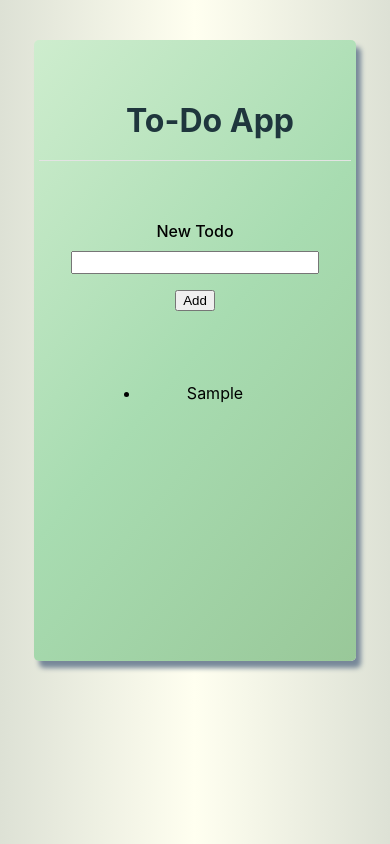
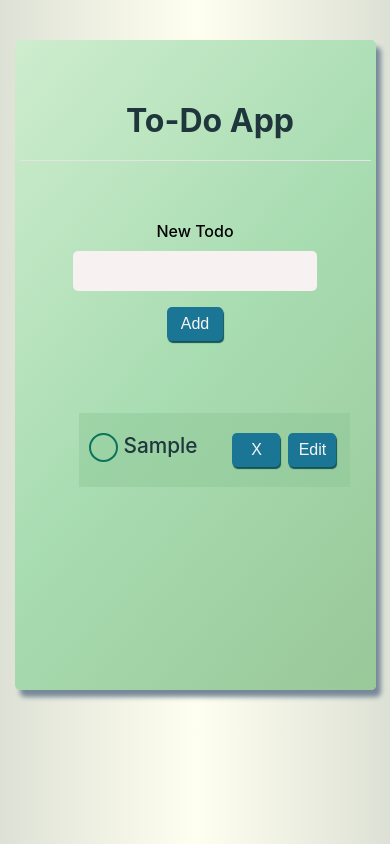
Before and after one commit to dseda/react-todo-app, a React (Create React App) app: page / in a window 390 px wide. Both pictures are taken after typing "Sample" into the empty fields and a click on the button "Add". Built offline with nearby package versions, Linux system fonts and the light colour scheme.

Commit message:
implement useState and useEffect hooks

```diff
--- a/src/App.js
+++ b/src/App.js
@@ -1,9 +1,9 @@
 import "./App.css";
-import Todos from "./Components/Todos/Todos";
+import TodoList from "./Components/TodoList/TodoList";
 function App() {
   return (
     <div className="App">
-      <Todos />
+      <TodoList />
     </div>
   );
 }
--- a/src/Components/NewTodoForm/NewTodoForm.js
+++ b/src/Components/NewTodoForm/NewTodoForm.js
@@ -3,7 +3,7 @@ import { v4 as uuid } from "uuid";
 import "./NewTodoForm.css";
 
 function NewTodoForm({ addTodo, todos }) {
-  const [todo, setTask] = useState({ task: "", id: "", done: false });
+  const [todo, setTask] = useState({ task: "", id: "", isDone: false });
 
   const handleInputChange = (e) => {
     setTask({ task: e.target.value });
@@ -11,11 +11,11 @@ function NewTodoForm({ addTodo, todos }) {
 
   const handleFormSubmit = (e) => {
     e.preventDefault();
-    if (todo.task != "") {
+    if (todo.task !== "") {
       let newTodo = {
         task: todo.task,
         id: uuid(),
-        done: false,
+        isDone: false,
       };
       addTodo([...todos, newTodo]);
       setTask({ task: "" });
--- a/src/Components/Todo/Todo.css
+++ b/src/Components/Todo/Todo.css
@@ -1,12 +1,10 @@
 .Todo {
-  width: 100%;
+  width: 80%;
   display: flex;
   margin: 5px auto;
   padding: 30px 25px;
   background-color: #8bc69472;
-  justify-content: space-around;
-  /* border-bottom: 1px rgb(223, 213, 213) solid; */
-  width: 50%;
+  justify-content: space-evenly;
   color: #1f363d;
   min-width: fit-content;
 }
@@ -35,7 +33,9 @@
 }
 li {
   margin: 0 5px;
-  width: 150px;
+  width: 200px;
+  overflow: auto;
+  height: auto;
   text-align: left;
   list-style: none;
   align-self: flex-start;
--- a/src/Components/Todo/Todo.js
+++ b/src/Components/Todo/Todo.js
@@ -1,14 +1,65 @@
-import { useState } from "react";
+import { useState, useEffect } from "react";
 import "./Todo.css";
-function Todo() {
-  const [todo, setTodo] = useState({ task: "", id: "", done: false });
 
+function Todo({ todo, update, remove, toggleTodo }) {
+  const [to_do, setTodo] = useState({
+    isEditting: false,
+    newTask: todo.task,
+    progress: todo.isDone,
+  });
+  const handleRemove = (e) => {
+    remove(todo.id);
+  };
+  const handleChange = (e) => {
+    setTodo({ newTask: e.target.value, isEditting: true });
+  };
+  const toggleForm = (e) => {
+    setTodo({ isEditting: !to_do.isEditting });
+  };
+  const handleUpdate = (e) => {
+    e.preventDefault();
+    update(todo.id, to_do.newTask);
+    setTodo({ isEditting: false });
+  };
+  const handleTodoProgress = () => {
+    toggleTodo(todo.id);
+    setTodo({ progress: todo.isDone });
+  };
+  useEffect(() => {
+    console.log(todo);
+  }, [todo]);
   return (
     <div className="Todo-Container">
-      <div className="Todo">
-        <div className={"NotDone"}></div>
-        <li key={todo.id}>{todo.task}</li>
-      </div>
+      {!to_do.isEditting ? (
+        <div className="Todo">
+          <div
+            className={`NotDone ${to_do.progress ? "Done" : ""}`}
+            onClick={handleTodoProgress}
+          ></div>
+          <li key={todo.id}>{todo.task}</li>
+          <div className="Buttons">
+            <button id="Delete" onClick={handleRemove}>
+              X
+            </button>
+
+            <button onClick={toggleForm} disabled={to_do.isEditting}>
+              Edit
+            </button>
+          </div>
+        </div>
+      ) : (
+        <div className="Edit-Form-Container">
+          <form id="Edit-Todo-Form" onSubmit={handleUpdate}>
+            <input
+              type="text"
+              name="task"
+              value={to_do.newTask}
+              onChange={handleChange}
+            />
+            <button>Save</button>
+          </form>
+        </div>
+      )}
     </div>
   );
 }
--- a/src/Components/TodoList/TodoList.css
+++ b/src/Components/TodoList/TodoList.css
@@ -1,18 +1,34 @@
+.Todos {
+  width: 50%;
+  margin: 40px auto;
+  padding: 20px 5px;
+  min-height: 50vh;
+  border-radius: 5px;
+  box-shadow: 5px 7px 5px lightslategray;
+  background: linear-gradient(130deg, #ceedce, #a8dcb1, #99c899);
+}
+.Todos h1 {
+  text-align: center;
+  padding: 20px 20px 20px 50px;
+  margin-bottom: 30px;
+  border-bottom: 1px solid rgb(227, 227, 227);
+  color: #1f363d;
+}
 .TodoList {
   margin: 10px auto;
   padding: 10px 5px;
   min-height: 30vh;
-  width: 50%;
+  width: 90%;
 }
 
 @media screen and (max-width: 600px) {
-  .TodoList {
-    width: 60%;
+  .Todos {
+    width: 90%;
   }
 }
 
-@media screen and (max-width: 840px) {
-  .TodoList {
-    width: 60%;
+@media screen and (max-width: 900px) {
+  .Todos {
+    width: 90%;
   }
 }
--- a/src/Components/TodoList/TodoList.js
+++ b/src/Components/TodoList/TodoList.js
@@ -1,14 +1,57 @@
-import React from "react";
+import { useState, useEffect } from "react";
+import NewTodoForm from "../NewTodoForm/NewTodoForm";
+import Todo from "../Todo/Todo";
 import "./TodoList.css";
 
-function TodoList({ todos }) {
+function TodoList() {
+  const [todos, setTodos] = useState([]);
+
+  const addTodo = (todo) => {
+    setTodos([...todos, todo]);
+  };
+
+  const updateTodo = (id, updatedTask) => {
+    todos.map((todo) => {
+      if (todo.id === id) {
+        todo.task = updatedTask;
+      }
+      return todo;
+    });
+  };
+  const removeTodo = (id) => {
+    setTodos(todos.filter((todo) => todo.id !== id));
+  };
+
+  const toggleTodo = (id) => {
+    todos.map((todo) => {
+      if (todo.id === id) {
+        todo.isDone = !todo.isDone;
+      }
+      return todo;
+    });
+  };
+
+  useEffect(() => {
+    console.log(todos);
+  }, [todos]);
+
   return (
-    <div className="TodoList">
-      <ul>
-        {todos.map((todo) => (
-          <li key={todo.id}>{todo.task}</li>
-        ))}
-      </ul>
+    <div className="Todos">
+      <h1>To-Do App</h1>
+      <NewTodoForm addTodo={setTodos} todos={todos} />
+      <div className="TodoList">
+        <ul>
+          {todos.map((todo) => (
+            <Todo
+              key={todo.id}
+              todo={todo}
+              update={updateTodo}
+              remove={removeTodo}
+              toggleTodo={toggleTodo}
+            />
+          ))}
+        </ul>
+      </div>
     </div>
   );
 }
--- a/src/Components/Todos/Todos.css
+++ /dev/null
@@ -1,27 +0,0 @@
-.Todos {
-  width: 40%;
-  margin: 40px auto;
-  padding: 20px 5px;
-  min-height: 50vh;
-  border-radius: 5px;
-  box-shadow: 5px 7px 5px lightslategray;
-  background: linear-gradient(130deg, #ceedce, #a8dcb1, #99c899);
-}
-.Todos h1 {
-  text-align: center;
-  padding: 20px 20px 20px 50px;
-  margin-bottom: 30px;
-  border-bottom: 1px solid rgb(227, 227, 227);
-  color: #1f363d;
-}
-@media screen and (max-width: 600px) {
-  .Todos {
-    width: 80%;
-  }
-}
-
-@media screen and (max-width: 840px) {
-  .Todos {
-    width: 80%;
-  }
-}
--- a/src/Components/Todos/Todos.js
+++ /dev/null
@@ -1,26 +0,0 @@
-import { useState, useEffect } from "react";
-import NewTodoForm from "../NewTodoForm/NewTodoForm";
-import TodoList from "../TodoList/TodoList";
-import "./Todos.css";
-
-function Todos() {
-  const [todos, setTodos] = useState([]);
-
-  const addTodo = (todo) => {
-    setTodos([...todos, todo]);
-  };
-
-  useEffect(() => {
-    console.log(todos);
-  }, [todos]);
-
-  return (
-    <div className="Todos">
-      <h1>To-Do App</h1>
-      <NewTodoForm addTodo={setTodos} todos={todos} />
-      <TodoList todos={todos} />
-    </div>
-  );
-}
-
-export default Todos;
```
